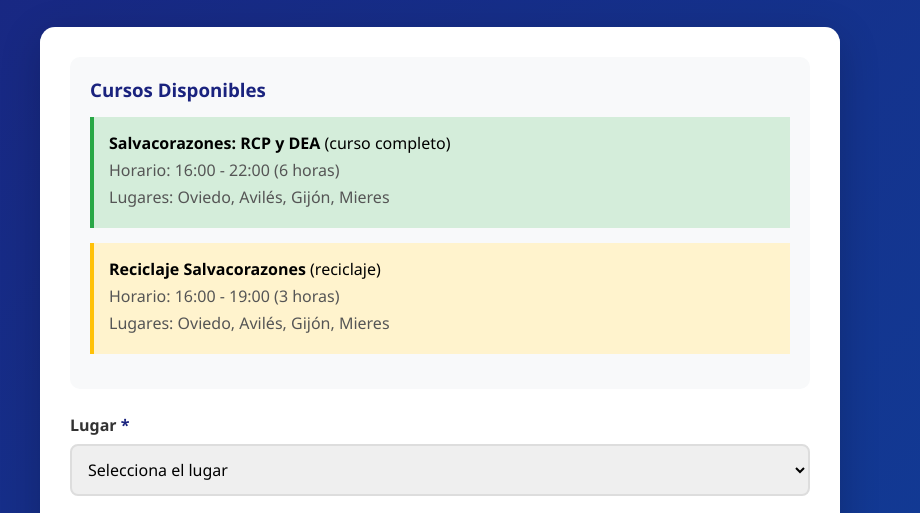
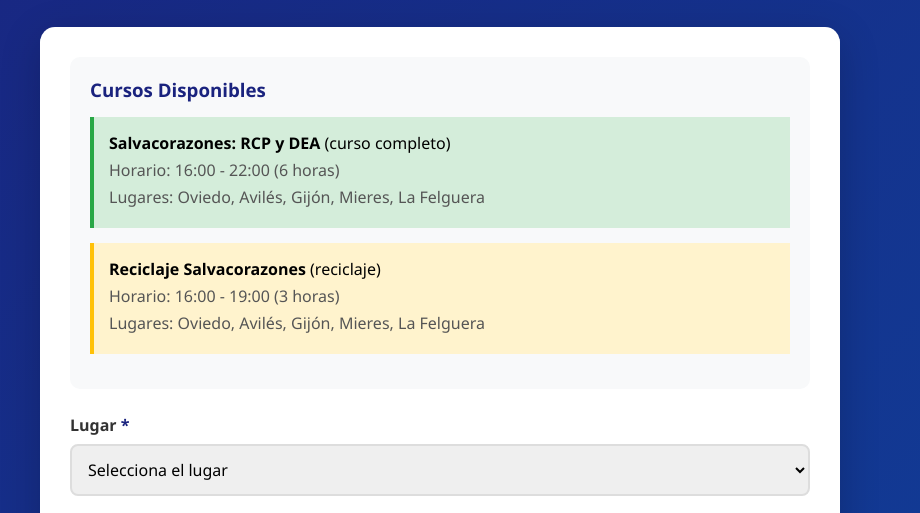
Before and after one commit to koko004/rcp, a website: page index.html in a window 1280 px wide. Shown: the part 216-729 px from the top of the page, without its empty margins (200-1120 px from the left). Drawn offline with Linux system fonts and the light colour scheme.

Commit message:
Add La Felguera location

```diff
--- a/index.html
+++ b/index.html
@@ -308,12 +308,12 @@
                 <div class="course-box complete">
                     <strong>Salvacorazones: RCP y DEA</strong> (curso completo)
                     <p>Horario: 16:00 - 22:00 (6 horas)</p>
-                    <p>Lugares: Oviedo, Avilés, Gijón, Mieres</p>
+                    <p>Lugares: Oviedo, Avilés, Gijón, Mieres, La Felguera</p>
                 </div>
                 <div class="course-box">
                     <strong>Reciclaje Salvacorazones</strong> (reciclaje)
                     <p>Horario: 16:00 - 19:00 (3 horas)</p>
-                    <p>Lugares: Oviedo, Avilés, Gijón, Mieres</p>
+                    <p>Lugares: Oviedo, Avilés, Gijón, Mieres, La Felguera</p>
                 </div>
             </div>
 
@@ -343,6 +343,7 @@
                         <option value="Oviedo">Oviedo</option>
                         <option value="Avilés">Avilés</option>
                         <option value="Mieres">Mieres</option>
+                        <option value="La Felguera">La Felguera</option>
                     </select>
                 </div>
 
@@ -466,6 +467,10 @@
             'Mieres': {
                 completo: [{date: '5 mayo', label: '5 de mayo - Curso Completo (16:00-22:00)'}, {date: '13 mayo', label: '13 de mayo - Curso Completo (16:00-22:00)'}],
                 reciclaje: [{date: '6 mayo', label: '6 de mayo - Reciclaje (16:00-19:00)'}, {date: '12 mayo', label: '12 de mayo - Reciclaje (16:00-19:00)'}]
+            },
+            'La Felguera': {
+                completo: [{date: '12 mayo', label: '12 de mayo - Curso Completo (16:00-22:00)'}],
+                reciclaje: [{date: '13 mayo', label: '13 de mayo - Reciclaje (16:00-19:00)'}]
             }
         };
 
```
Also changed, not shown: public/index.html (+7 -2 lines).
